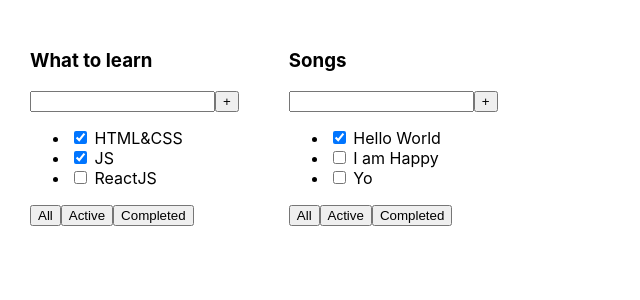
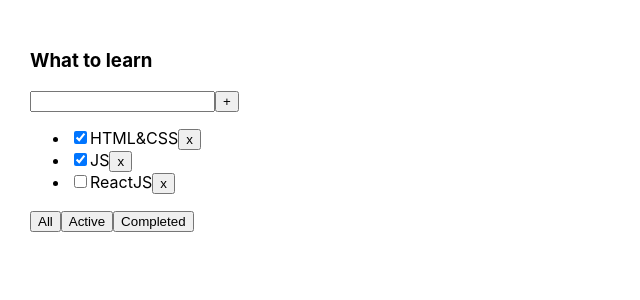
Before and after one commit to NiksKozlov/Todolist, a React (Create React App) app: page / in a window 1280 px wide. Shown: the top 300 px of the page, without its empty margins (0-640 px from the left). Built offline with nearby package versions, Linux system fonts and the light colour scheme.

Commit message:
add x button and useState for tasks

```diff
--- a/src/App.tsx
+++ b/src/App.tsx
@@ -1,25 +1,28 @@
-import React from 'react';
+import React, {useState} from 'react';
 import './App.css';
-import {Todolist} from "./Todolist";
+import {TaskType, Todolist} from './Todolist';
 
 function App() {
-    const task1 = [
-        {id: 1, title: 'HTML&CSS', isDone: true},
-        {id: 2, title: 'JS', isDone: true},
-        {id: 3, title: 'ReactJS', isDone: false}
-    ]
-    const task2 = [
-        {id: 1, title: 'Hello World', isDone: true},
-        {id: 2, title: 'I am Happy', isDone: false},
-        {id: 3, title: 'Yo', isDone: false}
-    ]
+    //BLL:
+    const [tasks, setTasks] = useState<Array<TaskType>>([
+        {id: 1, title: "HTML&CSS", isDone: true},
+        {id: 2, title: "JS", isDone: true},
+        {id: 3, title: "ReactJS", isDone: false}
+    ])
+    const removeTask = (taskID: number) => {
+        setTasks(tasks.filter(t => t.id !== taskID))
+    }
 
+
+    //UI:
     return (
         <div className="App">
-            <Todolist title="What to learn" tasks={task1}/>
-            <Todolist title="Songs" tasks={task2}/>
+            <Todolist
+                title="What to learn"
+                tasks={tasks}
+                removeTask={removeTask} />
         </div>
-    )
+    );
 }
 
 export default App;
--- a/src/Todolist.tsx
+++ b/src/Todolist.tsx
@@ -1,28 +1,35 @@
-import React from "react";
+import React from 'react';
 
-type TaskType = {
-    id: number,
-    title: string,
+export type TaskType = {
+    id: number
+    title: string
     isDone: boolean
 }
 
 type PropsType = {
-    title: string,
+    title: string
     tasks: Array<TaskType>
+    removeTask: (taskID: number) => void
 }
 
 export function Todolist(props: PropsType) {
+    const taskItems = props.tasks.map(task => {
         return (
-        <div>
+            <li key={task.id}>
+                <input type="checkbox" checked={task.isDone} />
+                <span>{task.title}</span>
+                <button onClick={() => props.removeTask(task.id)}>x</button>
+            </li>
+        )
+    })
+    return <div>
         <h3>{props.title}</h3>
         <div>
-                <input/>
+            <input />
             <button>+</button>
         </div>
         <ul>
-                <li><input type="checkbox" checked={props.tasks[0].isDone}/> <span>{props.tasks[0].title}</span></li>
-                <li><input type="checkbox" checked={props.tasks[1].isDone}/> <span>{props.tasks[1].title}</span></li>
-                <li><input type="checkbox" checked={props.tasks[2].isDone}/> <span>{props.tasks[2].title}</span></li>
+            {taskItems}
         </ul>
         <div>
             <button>All</button>
@@ -30,5 +37,4 @@
             <button>Completed</button>
         </div>
     </div>
-    )
 }
```
Lines whose indentation alone changed are shown as unchanged.
